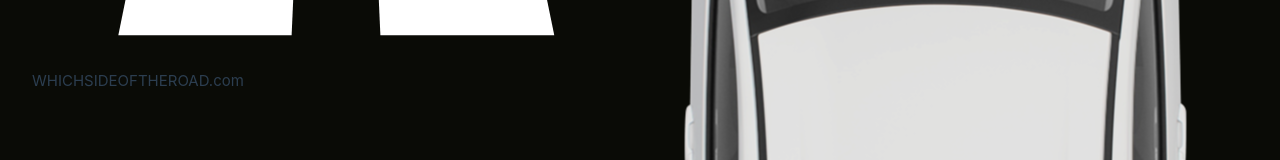
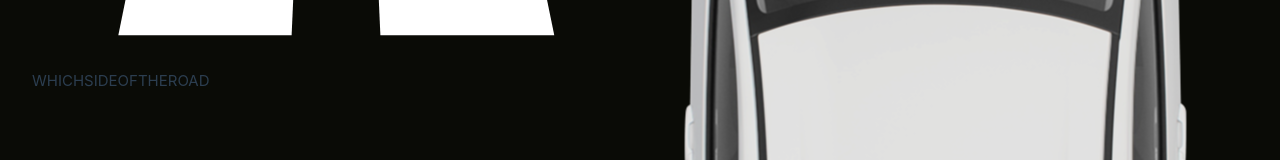
Before and after one commit to tachorzy/What-Side-Of-The-Road, a Vue app: page / in a window 1280 px wide. Shown: the part 538-698 px from the top of the page. Built offline with nearby package versions, Linux system fonts and the light colour scheme; what country-list would draw is missing.

Commit message:
refactor: extracted message out into ResultMessage.vue

```diff
--- a/src/components/Navbar.vue
+++ b/src/components/Navbar.vue
@@ -5,6 +5,6 @@
 <template>
       <div class="flex flex-row gap-x-4 absolute top-0 md:left-0 pt-4 md:pt-6 md:pl-40 align-middle">
             <img src="/icons/highway.svg" alt="whatsideoftheroad logo" class="w-6 h-6 md:w-9 md:h-9" />
-            <h1 class="text-sm md:text-base text-white font-bold tracking-tighter mt-1.5">WHICH<span class="text-sm md:text-base text-[#dce603] font-bold tracking-tighter">SIDEOFTHEROAD</span>.com</h1>
+            <h1 class="text-sm md:text-base text-white font-bold tracking-tighter mt-1.5">WHICH<span class="text-sm md:text-base text-[#dce603] font-bold tracking-tighter">SIDEOFTHEROAD</span></h1>
       </div>
 </template>
--- /dev/null
+++ b/src/components/ResultMessage.vue
@@ -0,0 +1,13 @@
+<script setup>
+const props = defineProps({
+      selectedCountry: String,
+      sideOfTheRoad: String
+});
+</script>
+
+<template>
+      <div class="flex flex-row gap-x-2 absolute md:relative mt-6 md:mt-4">
+        <h1 v-if="props.selectedCountry" class="text-neutral-100 font-medium text-xl xl:text-3xl">{{ props.selectedCountry }} drives on the <b class="text-[#dce603]">{{ props.sideOfTheRoad }}</b> hand side of the road.</h1>
+        <h1 v-else class="text-neutral-100 font-medium text-xl xl:text-3xl">Welcome.</h1>
+      </div>
+</template>
--- a/src/views/HomeView.vue
+++ b/src/views/HomeView.vue
@@ -2,6 +2,7 @@
 import { computed, ref, watch } from 'vue';
 import Combobox from '@/components/Combobox.vue';
 import Road from '@/components/Road.vue';
+import ResultMessage from '@/components/ResultMessage.vue';
 import { isoCodesList, filteredCountries } from '@/utils/countrydata';
 import { countryTraffic } from '@/utils/trafficdata';
 import { sideOfTheRoad } from '@/state';
@@ -28,10 +29,7 @@ watch(selectedCountry, (newCountry) => {
 <template>
   <main>
     <div class="flex flex-col gap-y-8 lg:absolute lg:left-0 lg:top-0 lg:p-40 w-1/2">
-      <div class="flex flex-row gap-x-2 absolute md:relative mt-6 md:mt-4">
-        <h1 v-if="selectedCountry" class="text-neutral-100 font-medium text-xl xl:text-3xl">{{ selectedCountry }} drives on the <b class="text-[#dce603]">{{ sideOfTheRoad }}</b> hand side of the road.</h1>
-        <h1 v-else class="text-neutral-100 font-medium text-xl xl:text-3xl">Welcome.</h1>
-      </div>
+      <ResultMessage :selectedCountry="selectedCountry" :sideOfTheRoad="sideOfTheRoad" />
       <Combobox @country-selected="onCountrySelected" />
     </div>
 
```
